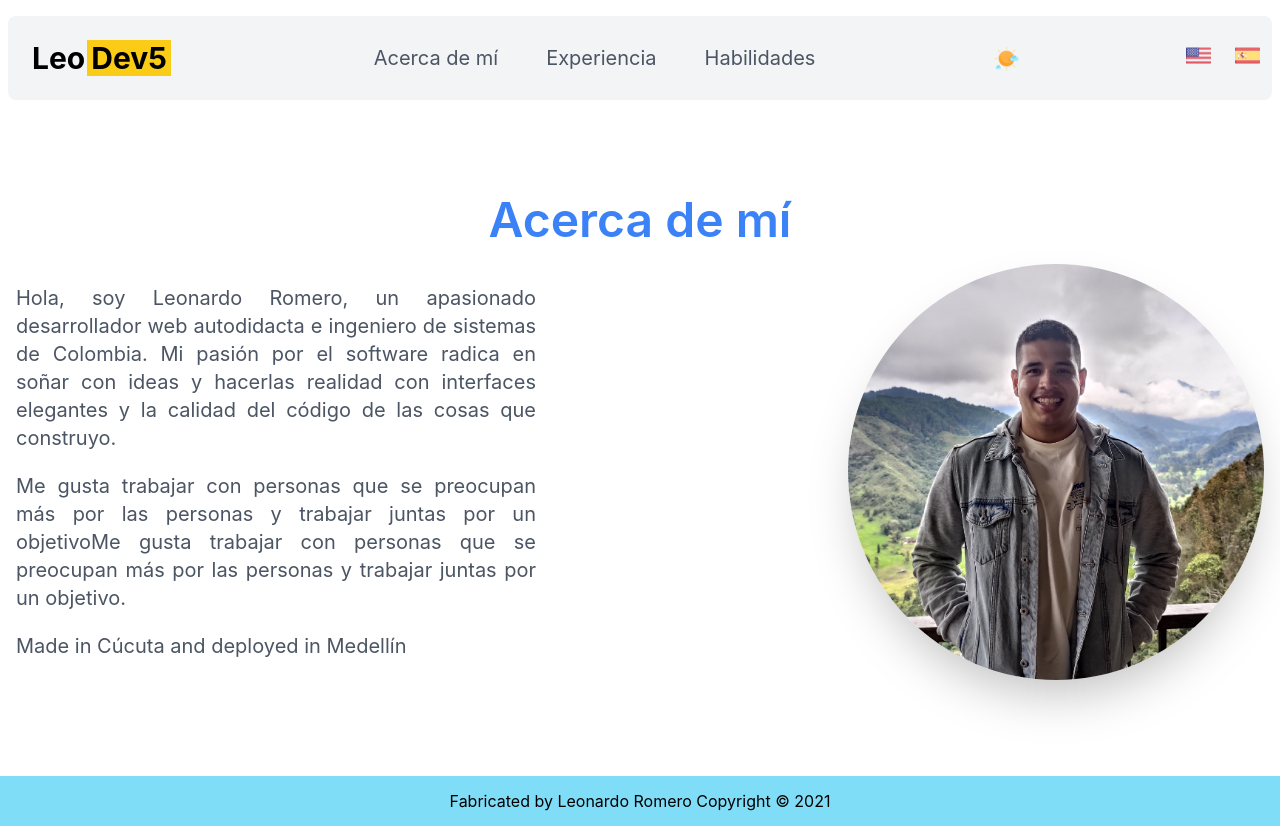
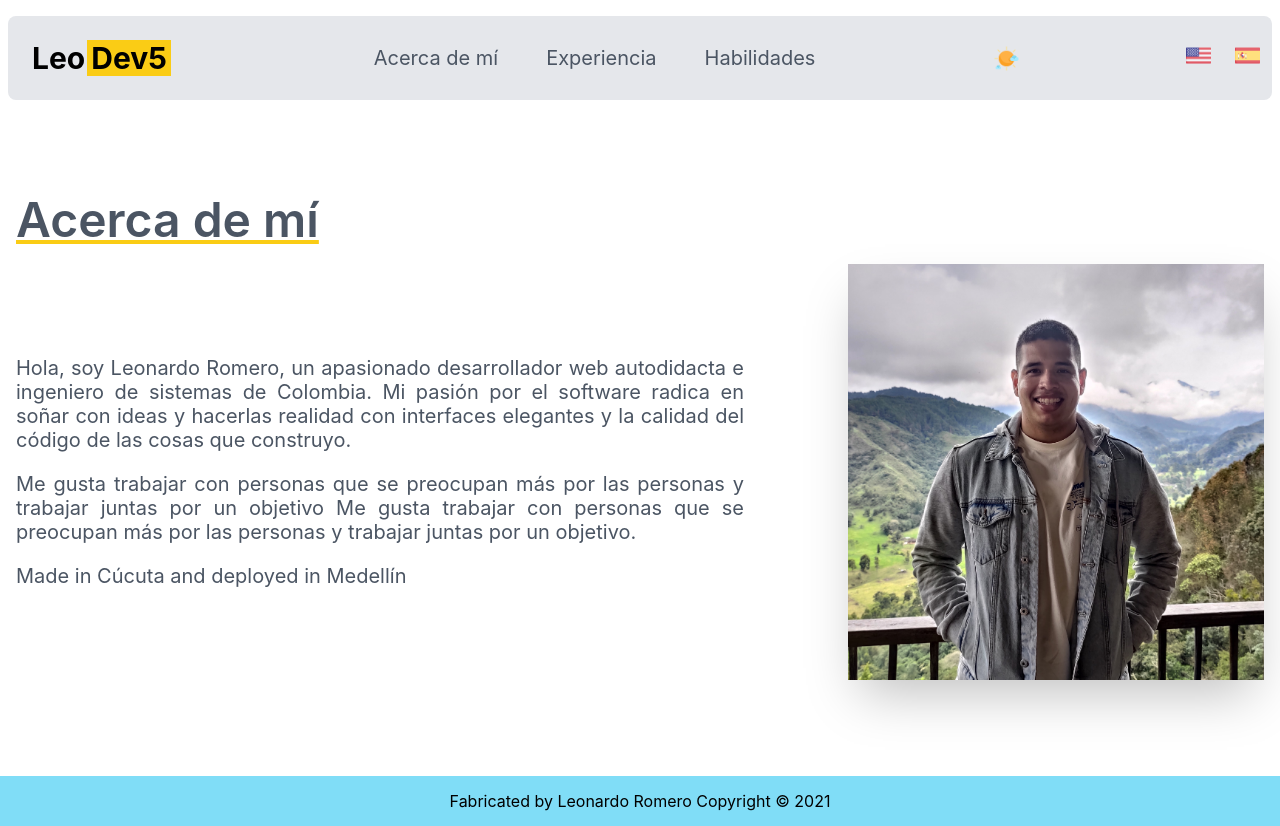
Before and after one commit to leonardofrp5/site-nextjs, a Next.js app: page / in a window 1280 px wide. Built offline with nearby package versions, Linux system fonts and the light colour scheme.

Commit message:
setting some class in header and about me

```diff
--- a/components/AboutMe/AboutMe.tsx
+++ b/components/AboutMe/AboutMe.tsx
@@ -26,49 +26,53 @@ export default function AboutMe() {
 
   return (
     <main className="flex place-content-center ">
-      <div className="container flex flex-col lg:my-20 my-5 py-4 px-4">
-        <h1 className="flex justify-center lg:text-5xl text-3xl font-semibold mb-5 text-blue-500">
+      <motion.div
+        className="container flex flex-col lg:my-20 my-5 py-4 px-4"
+        initial="hidden"
+        animate="visible"
+        transition={variants}
+      >
+        <motion.h2
+          className="flex lg:justify-start justify-center lg:text-5xl text-3xl font-semibold mb-5 dark:text-slate-50 text-gray-600 underline decoration-yellow-400 decoration-2x"
+          style={{ display: 'inline-block' }}
+          variants={item}
+        >
           {i18n.MENU_ABOUT}
-        </h1>
+        </motion.h2>
         <div className="flex lg:flex-row lg:justify-between flex-col-reverse items-center">
-          <motion.div
-            className="lg:w-5/12 w-10/12 flex flex-col justify-center"
-            initial="hidden"
-            animate="visible"
-            transition={variants}
-          >
-            <motion.span
-              className="text-gray-600 flex lg:text-xl text-lg leading-6 text-justify dark:text-slate-50 lg:mb-5 my-5"
+          <div className="lg:w-7/12 w-10/12 flex flex-col justify-center">
+            <motion.p
+              className="text-gray-600 flex lg:text-xl text-lg leading-6 lg:leading-6 text-justify dark:text-slate-50 lg:mb-5 my-5"
               style={{ display: 'inline-block' }}
               variants={item}
             >
               {i18n.ABOUT_ME_ONE}
-            </motion.span>
-            <motion.span
-              className="text-gray-600 flex lg:text-xl text-lg leading-6 text-justify dark:text-slate-50"
+            </motion.p>
+            <motion.p
+              className="text-gray-600 flex lg:text-xl text-lg leading-6 lg:leading-6 text-justify dark:text-slate-50"
               style={{ display: 'inline-block' }}
               variants={item}
             >
               {i18n.ABOUT_ME_TWO}
-            </motion.span>
-            <motion.span
-              className="text-gray-600 flex lg:text-xl text-lg leading-6 text-justify dark:text-slate-50 lg:mb-5 mt-5"
+            </motion.p>
+            <motion.p
+              className="text-gray-600 flex lg:text-xl text-lg leading-6 lg:leading-6 text-justify dark:text-slate-50 lg:mb-5 mt-5"
               style={{ display: 'inline-block' }}
               variants={item}
             >
               {i18n.ABOUT_ME_THREE}
-            </motion.span>
-          </motion.div>
+            </motion.p>
+          </div>
           <motion.img
             initial={{ scale: 0 }}
             animate={{ scale: 1 }}
             transition={{ duration: 0.5 }}
-            className="lg:w-4/12 w-10/12 rounded-full shadow-2xl"
+            className="lg:w-4/12 w-10/12 shadow-2xl"
             src="/images/photo3.jpg"
             alt="photo profile"
           />
         </div>
-      </div>
+      </motion.div>
     </main>
   );
 }
--- a/components/Header/Header.tsx
+++ b/components/Header/Header.tsx
@@ -9,28 +9,24 @@ export default function Header() {
   const { locale } = useRouter();
   const i18n = useTranslation();
   const { theme, setTheme } = useTheme();
-
   const dark = theme === 'dark' ? true : false;
-  // const [theme, setTheme] = useState('Dark');
-  const [checked, setChecked] = useState(dark);
-
-  console.log(theme);
+  const [statusTheme, setStatusTheme] = useState(dark);
 
   const changedTheme = () => {
-    if (checked) {
-      setChecked(false);
+    if (statusTheme) {
+      setStatusTheme(false);
     } else {
-      setChecked(true);
+      setStatusTheme(true);
     }
   };
 
   useEffect(() => {
-    setTheme(checked ? 'dark' : 'light');
-  }, [checked, setTheme]);
+    setTheme(statusTheme ? 'dark' : 'light');
+  }, [statusTheme, setTheme]);
 
   return (
     <header className="flex place-content-center ">
-      <div className="container flex flex-col gap-1 lg:flex-row place-content-between bg-gray-100 lg:rounded-lg lg:mx-2 lg:mt-4 items-center dark:bg-gray-900 light:bg-blue">
+      <div className="container flex flex-col gap-1 lg:flex-row place-content-between bg-gray-200 lg:rounded-lg lg:mx-2 lg:mt-4 items-center dark:bg-gray-900 light:bg-blue">
         <Link href="/" locale={locale}>
           <a className=">text-slate-50 lg:p-6 p-4 hover:opacity-90 font-bold lg:text-3xl text-xl relative after:content-['Dev5'] after:text-black after:bg-yellow-400 after:px-1 after:ml-0.5">
             Leo
@@ -54,7 +50,7 @@ export default function Header() {
           <Image
             className="cursor-pointer"
             onClick={changedTheme}
-            src={`/images/${checked ? 'moon' : 'sun'}.png`}
+            src={`/images/${statusTheme ? 'moon' : 'sun'}.png`}
             alt="flag-es"
             width={25}
             height={25}
--- a/translations/es.ts
+++ b/translations/es.ts
@@ -5,6 +5,6 @@ export default {
   ABOUT_ME_ONE:
     'Hola, soy Leonardo Romero, un apasionado desarrollador web autodidacta e ingeniero de sistemas de Colombia. Mi pasión por el software radica en soñar con ideas y hacerlas realidad con interfaces elegantes y la calidad del código de las cosas que construyo.',
   ABOUT_ME_TWO:
-    'Me gusta trabajar con personas que se preocupan más por las personas y trabajar juntas por un objetivoMe gusta trabajar con personas que se preocupan más por las personas y trabajar juntas por un objetivo.',
+    'Me gusta trabajar con personas que se preocupan más por las personas y trabajar juntas por un objetivo Me gusta trabajar con personas que se preocupan más por las personas y trabajar juntas por un objetivo.',
   ABOUT_ME_THREE: 'Made in Cúcuta and deployed in Medellín'
 };
```
